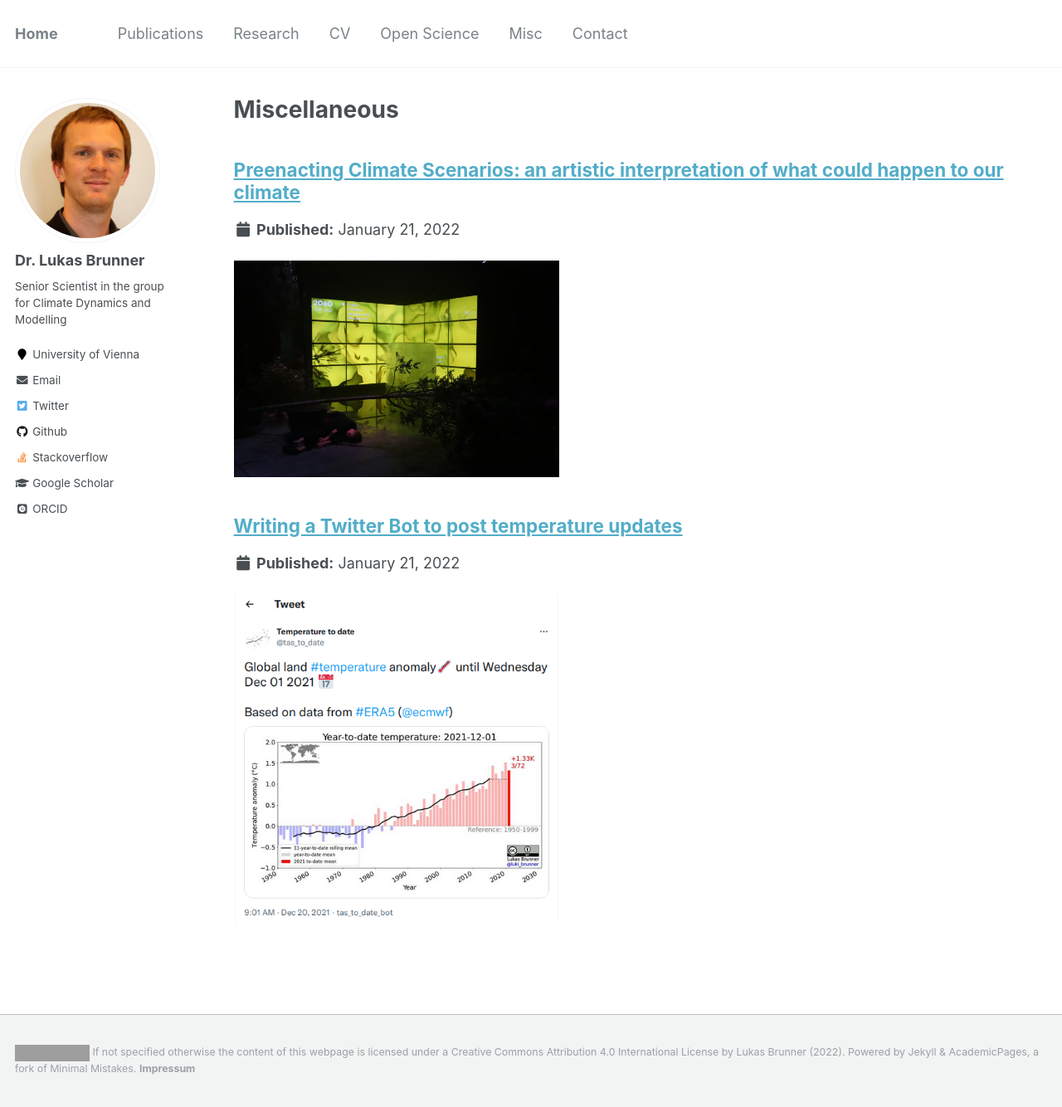
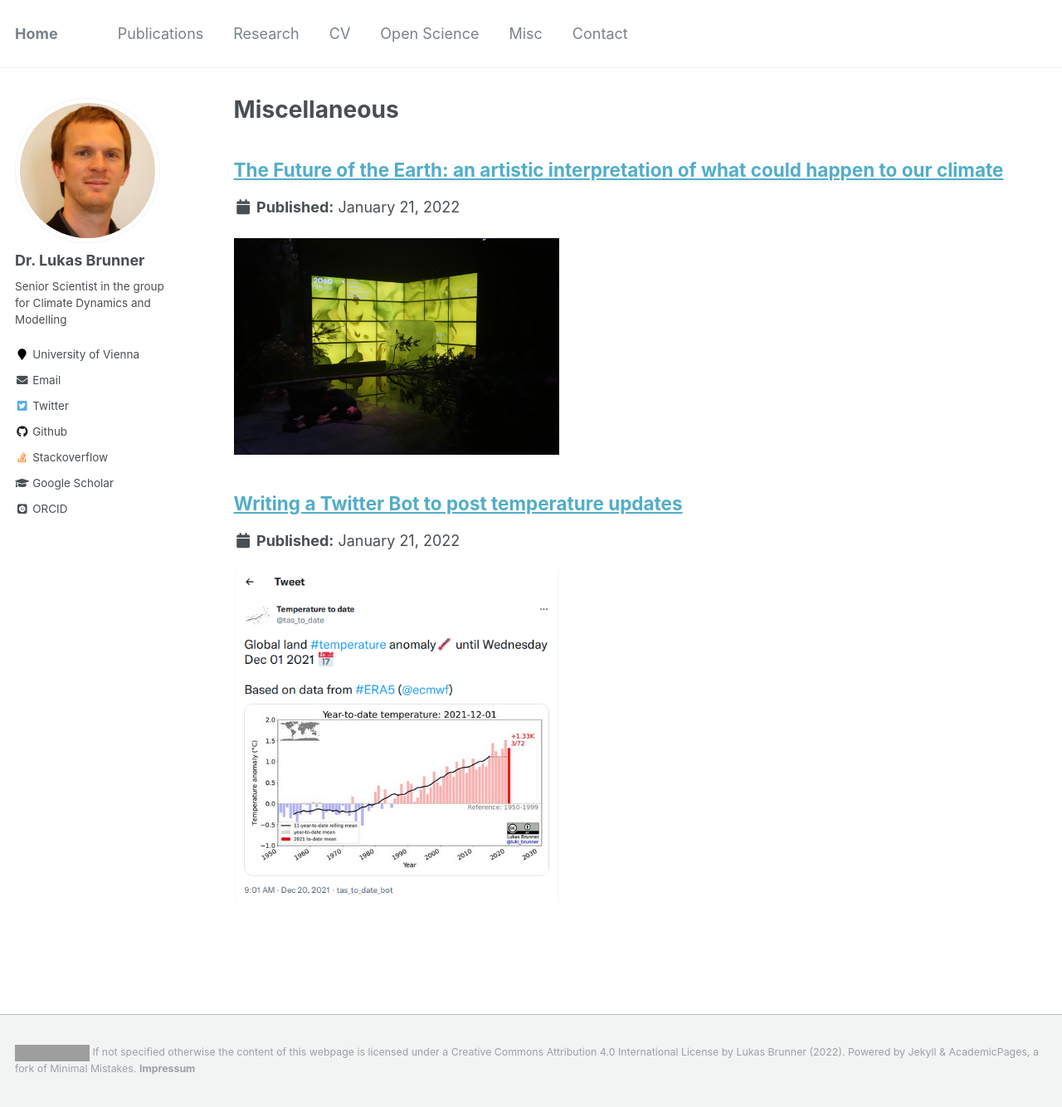
Before and after one commit to lukasbrunner/lukasbrunner.github.io, a Jekyll site: the page built from _pages/misc.html, in a window 1280 px wide and 1334 px high. Shown: the whole window at 83% size. Built offline with Jekyll 4.4.1, drawn with Linux system fonts in a browser that asks for light colours; some web fonts are replaced; grey boxes are pictures that could not be loaded.

Commit message:
Update title preeanct

```diff
--- a/_misc/preenact.md
+++ b/_misc/preenact.md
@@ -1,11 +1,11 @@
 ---
-title: "Preenacting Climate Scenarios: an artistic interpretation of what could happen to our climate"
+title: "The Future of the Earth: an artistic interpretation of what could happen to our climate"
 excerpt: "<img src='/images/preenact/protection.jpg' width='40%'>"
 collection: misc
 permalink: /misc/preenact
 ---
 
-Throughout early 2021 I was involved in a project with the title **Preenacting Climate Scenarios** that implemented scientific data and expertise in an artistic setting. The basic idea was to allow the visitor to experience the consequences of our actions when it comes climate change mitigation and adaptation in (for me) totally new ways. During several days groups of actors, scientists, and visitors travelled into the future either along the low emission path SSP1-2.6 or along the high emission path SSP3-7.0 (see <a href="https://www.carbonbrief.org/explainer-how-shared-socioeconomic-pathways-explore-future-climate-change" target="_blank">this</a> article by CarbonBrief for an explanantion about the SSPs and their narratives). During this journey the consequences of our actions could be seen, heard and felt in various ways.
+Throughout early 2021 I was involved in a project with the title **The Future of the Earth** that implemented scientific data and expertise in an artistic setting. The basic idea was to allow the visitor to experience the consequences of our actions when it comes climate change mitigation and adaptation in (for me) totally new ways. During several days groups of actors, scientists, and visitors travelled into the future either along the low emission path SSP1-2.6 or along the high emission path SSP3-7.0 (see <a href="https://www.carbonbrief.org/explainer-how-shared-socioeconomic-pathways-explore-future-climate-change" target="_blank">this</a> article by CarbonBrief for an explanantion about the SSPs and their narratives). During this journey the consequences of our actions could be seen, heard and felt in various ways.
 
 <img src="/images/preenact/co2.jpg" width="67.5%">
 <img src="/images/preenact/sound.jpg" width="30%">
```
Also changed, not shown: other parts of _misc/preenact.md (+1 -1 lines), _pages/about.md (+1 -1 lines).
